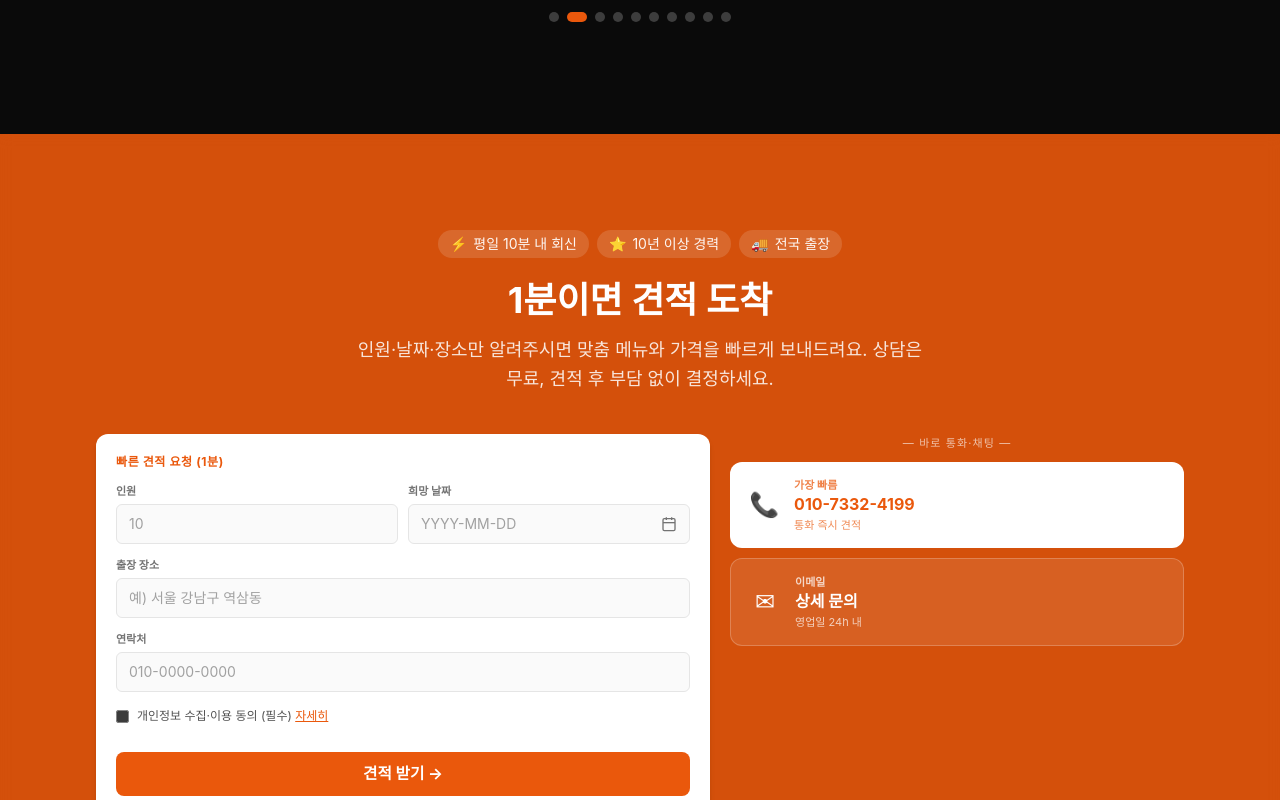
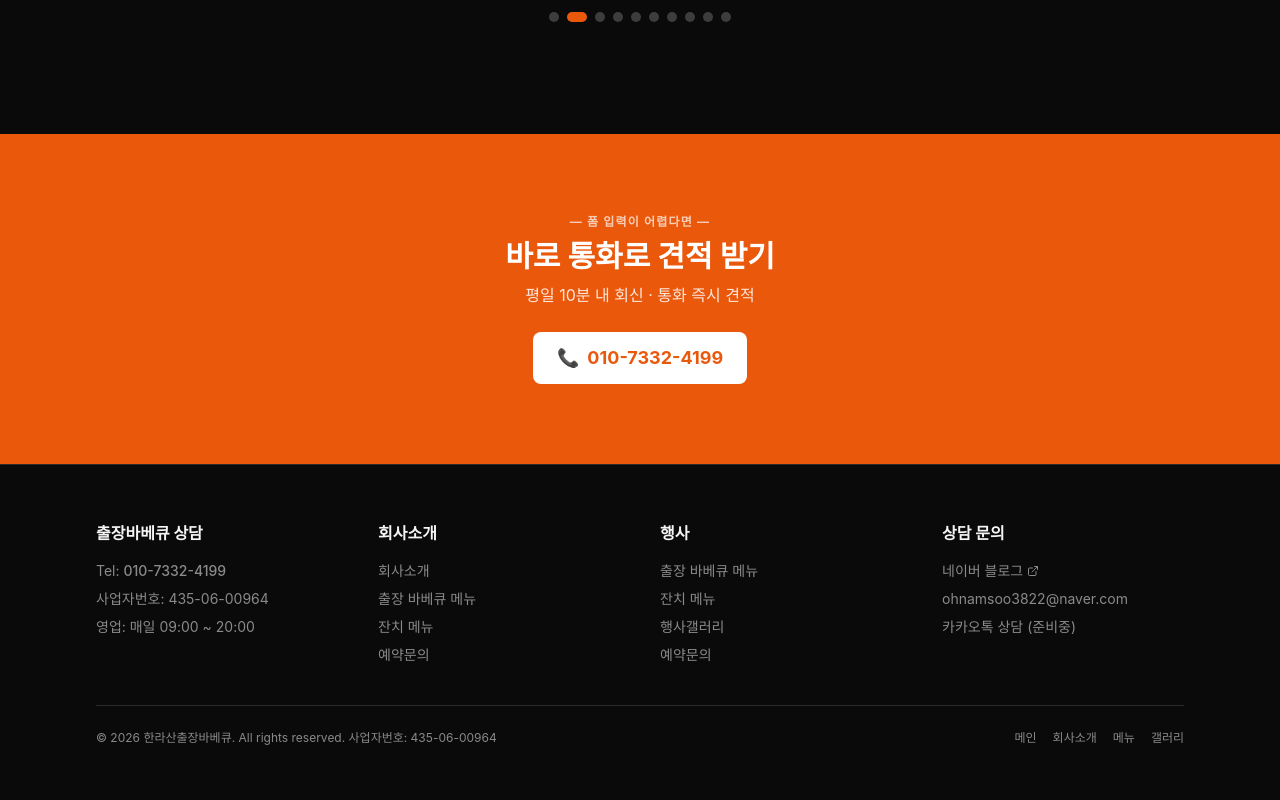
Before and after one commit to hyunbeanohh/hanlasan-bbq, a Next.js app: page / in a window 1280 px wide. Shown: the part 2700-3500 px from the top of the page. Built offline with nearby package versions, Linux system fonts and the light colour scheme; no server answers; a web font is replaced by a local one.

Commit message:
refactor(reservation): simplify ReservationBanner to call-only CTA

```diff
--- a/src/components/home/ReservationBanner.tsx
+++ b/src/components/home/ReservationBanner.tsx
@@ -1,27 +1,33 @@
-import TrustChips from './reservation/TrustChips';
-import QuickQuoteForm from './reservation/QuickQuoteForm';
-import ContactChannels from './reservation/ContactChannels';
+'use client';
+
+import { CONTACT } from '@/lib/constants';
+import { trackNaverEvent } from '@/lib/analytics/naver';
+import { getUtm } from '@/lib/analytics/utm';
 
 export default function ReservationBanner() {
-  const siteKey = process.env.TURNSTILE_SITE_KEY ?? '';
-
   return (
-    <section id="contact" className="relative py-20 md:py-24 bg-brand/90 backdrop-blur-sm">
-      <div className="mx-auto max-w-6xl px-4 sm:px-6 lg:px-8">
-        <TrustChips />
-
-        <h2 className="text-3xl md:text-4xl font-bold text-white text-left md:text-center leading-tight mb-3">
-          1분이면 견적 도착
+    <section id="contact" className="relative py-16 md:py-20 bg-brand">
+      <div className="mx-auto max-w-3xl px-4 sm:px-6 lg:px-8 text-center text-white">
+        <p className="text-xs font-bold tracking-widest opacity-70">
+          — 폼 입력이 어렵다면 —
+        </p>
+        <h2 className="text-2xl md:text-3xl font-bold mt-2 mb-2">
+          바로 통화로 견적 받기
         </h2>
-        <p className="text-white/85 text-base md:text-lg text-left md:text-center max-w-xl md:mx-auto mb-8 md:mb-10 leading-relaxed">
-          인원·날짜·장소만 알려주시면 맞춤 메뉴와 가격을 빠르게 보내드려요.
-          <span className="hidden md:inline"> 상담은 무료, 견적 후 부담 없이 결정하세요.</span>
+        <p className="opacity-85 mb-6">
+          평일 10분 내 회신 · 통화 즉시 견적
         </p>
-
-        <div className="grid grid-cols-1 lg:grid-cols-[1.15fr_0.85fr] gap-4 lg:gap-5 items-start">
-          <QuickQuoteForm siteKey={siteKey} />
-          <ContactChannels />
-        </div>
+        <a
+          href={CONTACT.phoneTel}
+          onClick={() =>
+            trackNaverEvent({ event: 'phone_click', source: 'bottom_cta', ...getUtm() })
+          }
+          className="inline-flex items-center gap-2 bg-white text-brand font-bold text-lg px-6 py-3 rounded-lg hover:brightness-95 transition"
+          aria-label={`전화 ${CONTACT.phone}`}
+        >
+          <span aria-hidden="true">📞</span>
+          <span>{CONTACT.phone}</span>
+        </a>
       </div>
     </section>
   );
```
Also changed, not shown: 1 other file (tests, documents, lock files or other folders).
